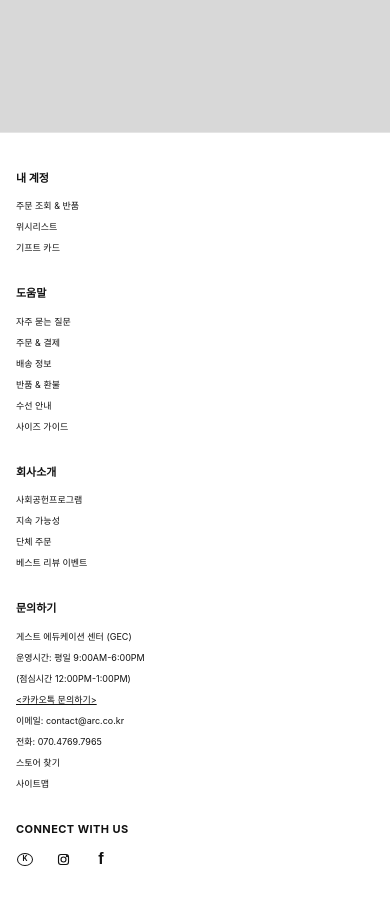
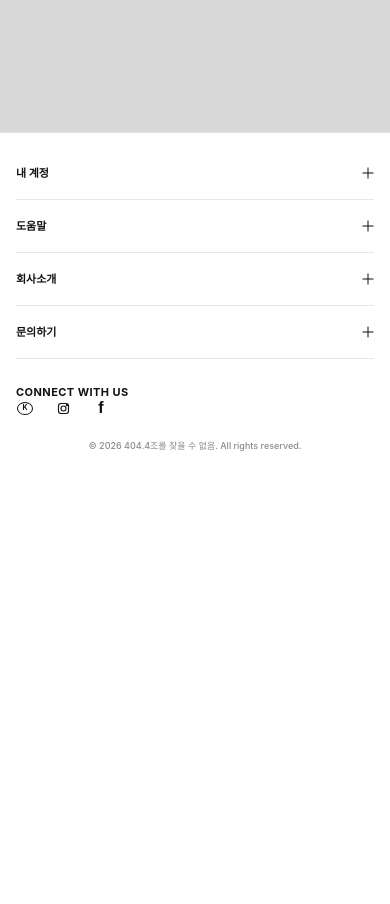
Before and after one commit to mallangdochi/Mini-e-Commerce-team-project, a React (Vite) app: page / in a window 390 px wide. Shown: the part 3820-4724 px from the top of the page. After the commit the page ends 4307 px from the top, so only its background shows below. Built offline with nearby package versions, Linux system fonts and the light colour scheme; no server answers; the HTML template or start-up script is replaced by a standard one; a web font is replaced by a local one.

Commit message:
feat: 푸터와 주문내역 모바일 UI 개선

```diff
--- a/src/components/layout/Footer.jsx
+++ b/src/components/layout/Footer.jsx
@@ -1,69 +1,121 @@
+import { useState } from 'react';
+
 import '@/styles/footer.css';
 
+const FOOTER_SECTIONS = [
+  {
+    id: 'account',
+    title: '내 계정',
+    type: 'nav',
+    items: [
+      { href: '/mypage/orders', label: '주문 조회 & 반품' },
+      { href: '/wishlist', label: '위시리스트' },
+      { href: '/gift-card', label: '기프트 카드' },
+    ],
+  },
+  {
+    id: 'help',
+    title: '도움말',
+    type: 'nav',
+    items: [
+      { href: '/help/faq', label: '자주 묻는 질문' },
+      { href: '/help/order', label: '주문 & 결제' },
+      { href: '/help/shipping', label: '배송 정보' },
+      { href: '/help/return', label: '반품 & 환불' },
+      { href: '/help/repair', label: '수선 안내' },
+      { href: '/help/size-guide', label: '사이즈 가이드' },
+    ],
+  },
+  {
+    id: 'company',
+    title: '회사소개',
+    type: 'nav',
+    items: [
+      { href: '/company/social', label: '사회공헌프로그램' },
+      { href: '/company/sustainability', label: '지속 가능성' },
+      { href: '/company/group-order', label: '단체 주문' },
+      { href: '/company/events', label: '베스트 리뷰 이벤트' },
+    ],
+  },
+  {
+    id: 'contact',
+    title: '문의하기',
+    type: 'contact',
+    items: [
+      { href: '/contact', label: '게스트 에듀케이션 센터 (GEC)' },
+      { label: '운영시간: 평일 9:00AM-6:00PM' },
+      { label: '(점심시간 12:00PM-1:00PM)' },
+      { href: '/contact/kakao', label: '<카카오톡 문의하기>', className: 'footer-underlined' },
+      { href: 'mailto:contact@arc.co.kr', label: '이메일: contact@arc.co.kr' },
+      { href: 'tel:07047697965', label: '전화: 070.4769.7965' },
+      { href: '/stores', label: '스토어 찾기' },
+      { href: '/sitemap', label: '사이트맵' },
+    ],
+  },
+];
+
+function FooterSection({ section, isOpen, onToggle }) {
+  const panelId = `footer-panel-${section.id}`;
+  const titleId = `footer-title-${section.id}`;
+  const LinkWrapper = section.type === 'nav' ? 'nav' : 'div';
+
+  return (
+    <div className={`footer-group${section.type === 'contact' ? ' footer-contact' : ''}`}>
+      <h2 className="footer-title" id={titleId}>
+        <button
+          type="button"
+          className="footer-title-button"
+          aria-expanded={isOpen}
+          aria-controls={panelId}
+          onClick={onToggle}
+        >
+          <span>{section.title}</span>
+          <span className="footer-title-icon" aria-hidden="true" />
+        </button>
+      </h2>
+
+      <div
+        className={`footer-accordion-panel${isOpen ? ' is-open' : ''}`}
+        id={panelId}
+        aria-labelledby={titleId}
+      >
+        <LinkWrapper className="footer-links">
+          {section.items.map((item) =>
+            item.href ? (
+              <a key={`${section.id}-${item.label}`} href={item.href} className={item.className}>
+                {item.label}
+              </a>
+            ) : (
+              <span key={`${section.id}-${item.label}`}>{item.label}</span>
+            ),
+          )}
+        </LinkWrapper>
+      </div>
+    </div>
+  );
+}
+
 function Footer() {
+  const [openSections, setOpenSections] = useState({});
+
+  const toggleSection = (sectionId) => {
+    setOpenSections((prevOpenSections) => ({
+      ...prevOpenSections,
+      [sectionId]: !prevOpenSections[sectionId],
+    }));
+  };
+
   return (
     <footer className="site-footer">
       <div className="site-footer-inner">
-        {/* 내 계정 */}
-        <div className="footer-group">
-          <h2 className="footer-title">내 계정</h2>
-
-          <nav className="footer-links">
-            <a href="/mypage/orders">주문 조회 &amp; 반품</a>
-            <a href="/wishlist">위시리스트</a>
-            <a href="/gift-card">기프트 카드</a>
-          </nav>
-        </div>
-
-        {/* 도움말 */}
-        <div className="footer-group">
-          <h2 className="footer-title">도움말</h2>
-
-          <nav className="footer-links">
-            <a href="/help/faq">자주 묻는 질문</a>
-            <a href="/help/order">주문 &amp; 결제</a>
-            <a href="/help/shipping">배송 정보</a>
-            <a href="/help/return">반품 &amp; 환불</a>
-            <a href="/help/repair">수선 안내</a>
-            <a href="/help/size-guide">사이즈 가이드</a>
-          </nav>
-        </div>
-
-        {/* 회사소개 */}
-        <div className="footer-group">
-          <h2 className="footer-title">회사소개</h2>
-
-          <nav className="footer-links">
-            <a href="/company/social">사회공헌프로그램</a>
-            <a href="/company/sustainability">지속 가능성</a>
-            <a href="/company/group-order">단체 주문</a>
-            <a href="/company/events">베스트 리뷰 이벤트</a>
-          </nav>
-        </div>
-
-        {/* 문의하기 */}
-        <div className="footer-group footer-contact">
-          <h2 className="footer-title">문의하기</h2>
-
-          <div className="footer-links">
-            <a href="/contact">게스트 에듀케이션 센터 (GEC)</a>
-
-            <span>운영시간: 평일 9:00AM-6:00PM</span>
-            <span>(점심시간 12:00PM-1:00PM)</span>
-
-            <a href="/contact/kakao" className="footer-underlined">
-              &lt;카카오톡 문의하기&gt;
-            </a>
-
-            <a href="mailto:contact@arc.co.kr">이메일: contact@arc.co.kr</a>
-
-            <a href="tel:07047697965">전화: 070.4769.7965</a>
-
-            <a href="/stores">스토어 찾기</a>
-
-            <a href="/sitemap">사이트맵</a>
-          </div>
-        </div>
+        {FOOTER_SECTIONS.map((section) => (
+          <FooterSection
+            key={section.id}
+            section={section}
+            isOpen={Boolean(openSections[section.id])}
+            onToggle={() => toggleSection(section.id)}
+          />
+        ))}
 
         {/* SNS */}
         <div className="footer-group footer-social-group">
@@ -87,6 +139,10 @@ function Footer() {
             </a>
           </div>
         </div>
+
+        <p className="footer-copyright">
+          © 2026 404.4조를 찾을 수 없음. All rights reserved.
+        </p>
       </div>
     </footer>
   );
--- a/src/components/mypage/order-history/OrderToolbar.jsx
+++ b/src/components/mypage/order-history/OrderToolbar.jsx
@@ -16,6 +16,9 @@ function OrderToolbar({ selectedTab, periodMonths, onTabChange, onPeriodChange }
         ))}
       </div>
 
+      <div className="order-history-period-control">
+        <span>조회 기간</span>
+
         <select
           value={periodMonths}
           onChange={(event) => onPeriodChange(Number(event.target.value))}
@@ -28,6 +31,7 @@ function OrderToolbar({ selectedTab, periodMonths, onTabChange, onPeriodChange }
           ))}
         </select>
       </div>
+    </div>
   );
 }
 
--- a/src/styles/footer.css
+++ b/src/styles/footer.css
@@ -1,4 +1,6 @@
 .site-footer {
+  flex: 0 0 auto;
+
   width: 100%;
 
   border-top: 1px solid #e5e5e5;
@@ -41,6 +43,18 @@
   line-height: 1.3;
 }
 
+.footer-title-button {
+  all: unset;
+
+  display: block;
+
+  cursor: default;
+}
+
+.footer-title-icon {
+  display: none;
+}
+
 .footer-links {
   display: flex;
 
@@ -49,6 +63,8 @@
   align-items: flex-start;
 
   gap: 10px;
+
+  min-width: 0;
 }
 
 .footer-links a,
@@ -63,6 +79,7 @@
   text-decoration: none;
 
   word-break: keep-all;
+  overflow-wrap: anywhere;
 }
 
 .footer-links a {
@@ -79,6 +96,10 @@
 
 .footer-contact .footer-links {
   gap: 8px;
+}
+
+.footer-accordion-panel {
+  display: block;
 }
 
 /* ========================================
@@ -150,26 +171,152 @@
   font-size: 16px;
 }
 
-@media (min-width: 768px) and (max-width: 1199px) {
+.footer-copyright {
+  grid-column: 1 / -1;
+
+  margin: 2px 0 0;
+
+  color: #8a8a8a;
+
+  font-size: 10px;
+  font-weight: 500;
+  line-height: 1.5;
+  text-align: center;
+}
+
+@media (min-width: 1025px) and (max-width: 1199px) {
   .site-footer-inner {
-    grid-template-columns: repeat(3, minmax(0, 1fr));
+    grid-template-columns:
+      0.8fr
+      0.8fr
+      0.85fr
+      1.25fr
+      0.8fr;
 
-    gap: 45px 35px;
+    gap: 28px;
 
-    padding: 40px 25px 50px;
-  }
-
-  .footer-contact {
-    grid-column: span 2;
-  }
-
-  .footer-title {
-    font-size: 11px;
+    padding: 42px 32px 50px;
   }
 
   .footer-links a,
   .footer-links span {
     font-size: 10px;
+  }
+
+  .footer-social {
+    gap: 18px;
+  }
+}
+
+@media (min-width: 768px) and (max-width: 1024px) {
+  .site-footer-inner {
+    display: block;
+
+    width: min(100% - 56px, 900px);
+
+    padding: 28px 0 42px;
+  }
+
+  .footer-group {
+    border-bottom: 1px solid #e8e8e8;
+  }
+
+  .footer-title {
+    margin: 0;
+  }
+
+  .footer-title-button {
+    display: flex;
+
+    width: 100%;
+    min-height: 58px;
+
+    align-items: center;
+    justify-content: space-between;
+
+    color: #111;
+
+    cursor: pointer;
+  }
+
+  .footer-title-icon {
+    position: relative;
+
+    display: block;
+
+    width: 14px;
+    height: 14px;
+
+    flex: 0 0 auto;
+  }
+
+  .footer-title-icon::before,
+  .footer-title-icon::after {
+    content: '';
+
+    position: absolute;
+    top: 50%;
+    left: 50%;
+
+    width: 12px;
+    height: 1px;
+
+    background: currentColor;
+
+    transform: translate(-50%, -50%);
+    transition: transform 0.25s ease;
+  }
+
+  .footer-title-icon::after {
+    transform: translate(-50%, -50%) rotate(90deg);
+  }
+
+  .footer-title-button[aria-expanded='true'] .footer-title-icon::after {
+    transform: translate(-50%, -50%) rotate(0deg);
+  }
+
+  .footer-accordion-panel {
+    display: grid;
+    grid-template-rows: 0fr;
+
+    transition: grid-template-rows 0.25s ease;
+  }
+
+  .footer-accordion-panel.is-open {
+    grid-template-rows: 1fr;
+  }
+
+  .footer-accordion-panel > .footer-links {
+    overflow: hidden;
+
+    gap: 9px;
+  }
+
+  .footer-accordion-panel.is-open > .footer-links {
+    padding-bottom: 20px;
+  }
+
+  .footer-links a,
+  .footer-links span {
+    font-size: 11px;
+  }
+
+  .footer-social-group {
+    padding-top: 28px;
+
+    border-bottom: 0;
+  }
+
+  .footer-social-title {
+    margin-bottom: 18px;
+  }
+
+  .footer-social {
+    gap: 22px;
+  }
+
+  .footer-copyright {
+    margin-top: 24px;
   }
 }
 
@@ -180,50 +327,136 @@
 
 @media (max-width: 767px) {
   .site-footer-inner {
-    grid-template-columns: repeat(2, minmax(0, 1fr));
+    display: block;
 
-    gap: 38px 24px;
+    padding: 18px 16px 36px;
+  }
 
-    padding: 38px 16px 45px;
+  .footer-group {
+    border-bottom: 1px solid #e8e8e8;
   }
 
   .footer-title {
-    margin-bottom: 14px;
+    margin: 0;
 
     font-size: 11px;
   }
 
-  .footer-links {
+  .footer-title-button {
+    display: flex;
+
+    width: 100%;
+    min-height: 54px;
+
+    align-items: center;
+    justify-content: space-between;
+
+    cursor: pointer;
+  }
+
+  .footer-title-icon {
+    position: relative;
+
+    display: block;
+
+    width: 13px;
+    height: 13px;
+  }
+
+  .footer-title-icon::before,
+  .footer-title-icon::after {
+    content: '';
+
+    position: absolute;
+    top: 50%;
+    left: 50%;
+
+    width: 11px;
+    height: 1px;
+
+    background: currentColor;
+
+    transform: translate(-50%, -50%);
+    transition: transform 0.25s ease;
+  }
+
+  .footer-title-icon::after {
+    transform: translate(-50%, -50%) rotate(90deg);
+  }
+
+  .footer-title-button[aria-expanded='true'] .footer-title-icon::after {
+    transform: translate(-50%, -50%) rotate(0deg);
+  }
+
+  .footer-accordion-panel {
+    display: grid;
+    grid-template-rows: 0fr;
+
+    transition: grid-template-rows 0.25s ease;
+  }
+
+  .footer-accordion-panel.is-open {
+    grid-template-rows: 1fr;
+  }
+
+  .footer-accordion-panel > .footer-links {
+    overflow: hidden;
+
     gap: 8px;
+  }
+
+  .footer-accordion-panel.is-open > .footer-links {
+    padding-bottom: 18px;
   }
 
   .footer-links a,
   .footer-links span {
-    font-size: 9px;
-  }
-
-  .footer-contact {
-    grid-column: 1 / -1;
+    font-size: 10px;
   }
 
   .footer-social-group {
-    grid-column: 1 / -1;
+    padding-top: 26px;
+
+    border-bottom: 0;
   }
 
   .footer-social {
     gap: 20px;
   }
+
+  .footer-copyright {
+    margin-top: 24px;
+
+    font-size: 9px;
+  }
 }
 
-@media (max-width: 420px) {
+@media (max-width: 480px) {
   .site-footer-inner {
-    grid-template-columns: 1fr;
-
-    gap: 32px;
+    padding: 14px 16px 34px;
   }
 
-  .footer-contact,
-  .footer-social-group {
-    grid-column: auto;
+  .footer-title-button {
+    min-height: 52px;
+  }
+
+  .footer-copyright {
+    margin-top: 22px;
   }
 }
+
+@media (max-width: 360px) {
+  .site-footer-inner {
+    gap: 28px;
+
+    padding: 30px 14px 38px;
+  }
+
+  .footer-title {
+    margin-bottom: 12px;
+  }
+
+  .footer-links {
+    gap: 7px;
+  }
+}
```
Lines whose indentation alone changed are shown as unchanged.
